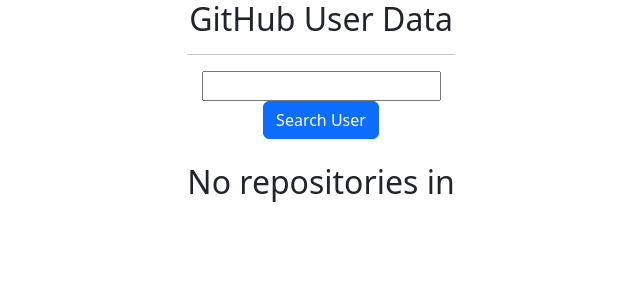
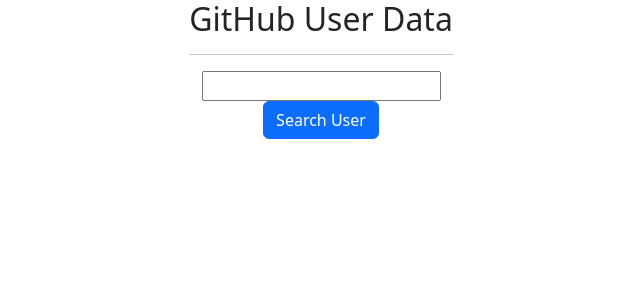
Before and after one commit to jhowilbur/vue-simple-projects, a Vue app in the folder intro-with-vue-init/: page / in a window 1280 px wide. Shown: the top 300 px of the page, without its empty margins (319-959 px from the left). Built offline with nearby package versions, Linux system fonts and the light colour scheme.

Commit message:
- including computed

```diff
--- a/intro-with-vue-init/src/components/Github.vue
+++ b/intro-with-vue-init/src/components/Github.vue
@@ -1,8 +1,7 @@
 <script setup> // here is possible to put JS directly in the component
-  import { reactive, ref } from 'vue'
+  import { reactive, ref, computed } from 'vue'
 
-  // with ref we can use primitive types
-  const searchInput = ref('')
+  const searchInput = ref('') // with ref we can use primitive types
 
   const state = reactive({ // here we are always using an object
     name: '',
@@ -35,6 +34,11 @@
     state.repos = data;
   }
 
+  const reposCount = computed(() => { // computed properties are cached based on their reactive dependencies
+    return state.repos.length > 0
+        ? `${state.repos.length}`
+        : `No repositories in ${state.name}`
+  })
 </script>
 
 <template>
@@ -63,15 +67,10 @@
           <span>{{state.bio}}</span>
         </div>
 
-        <h2>
-          {{ state.repos.length > 0
-            ? `Repositories (${state.repos.length})`
-            : `No repositories in ${state.name}`
-          }}
-        </h2>
-
         <section v-if="state.repos.length > 0">
+          <br>
           <h3>Repositories</h3>
+          <h4> {{ reposCount }} </h4>
           <hr><br>
 
           <article v-for="repo in state.repos">
```
